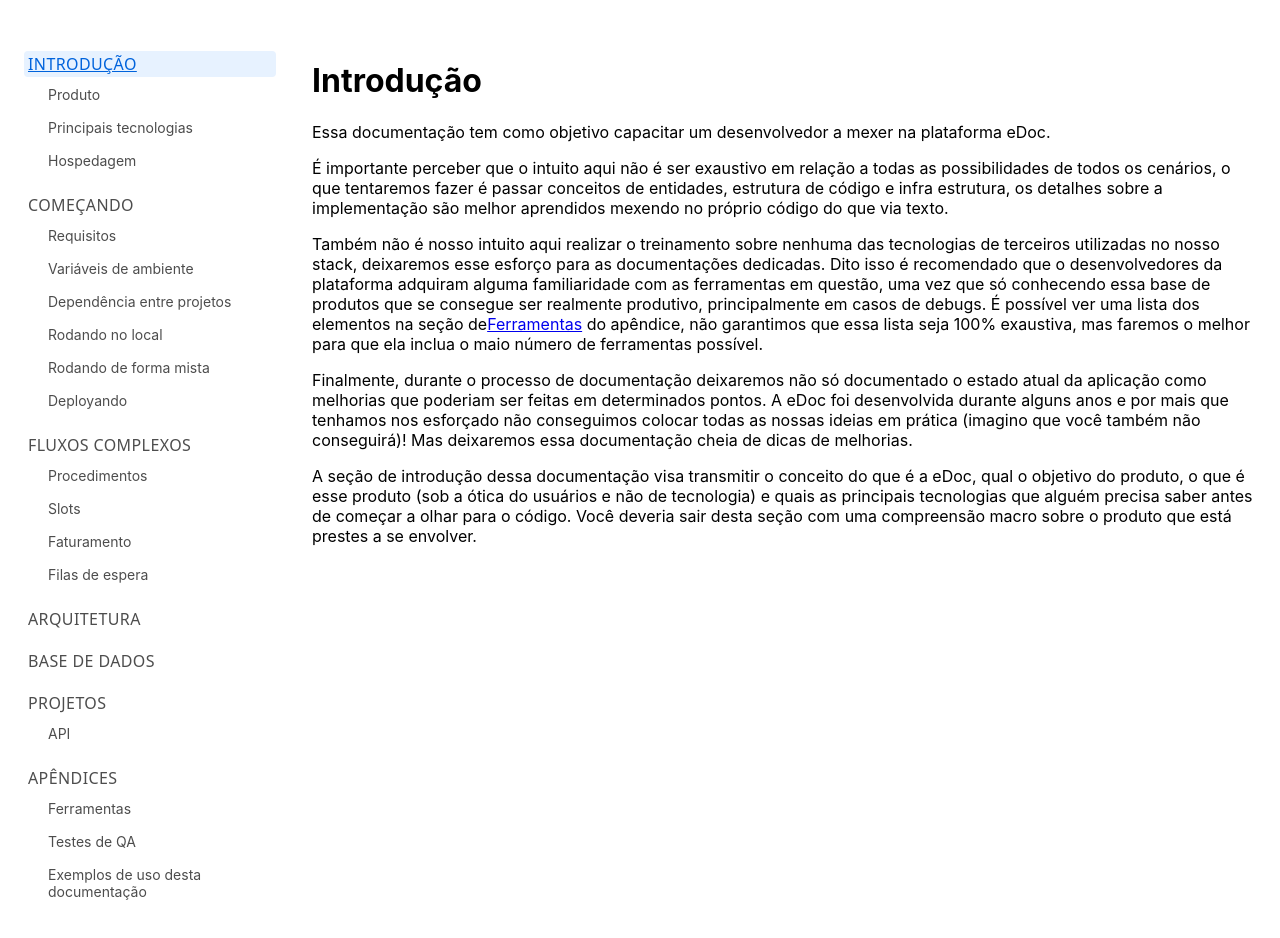
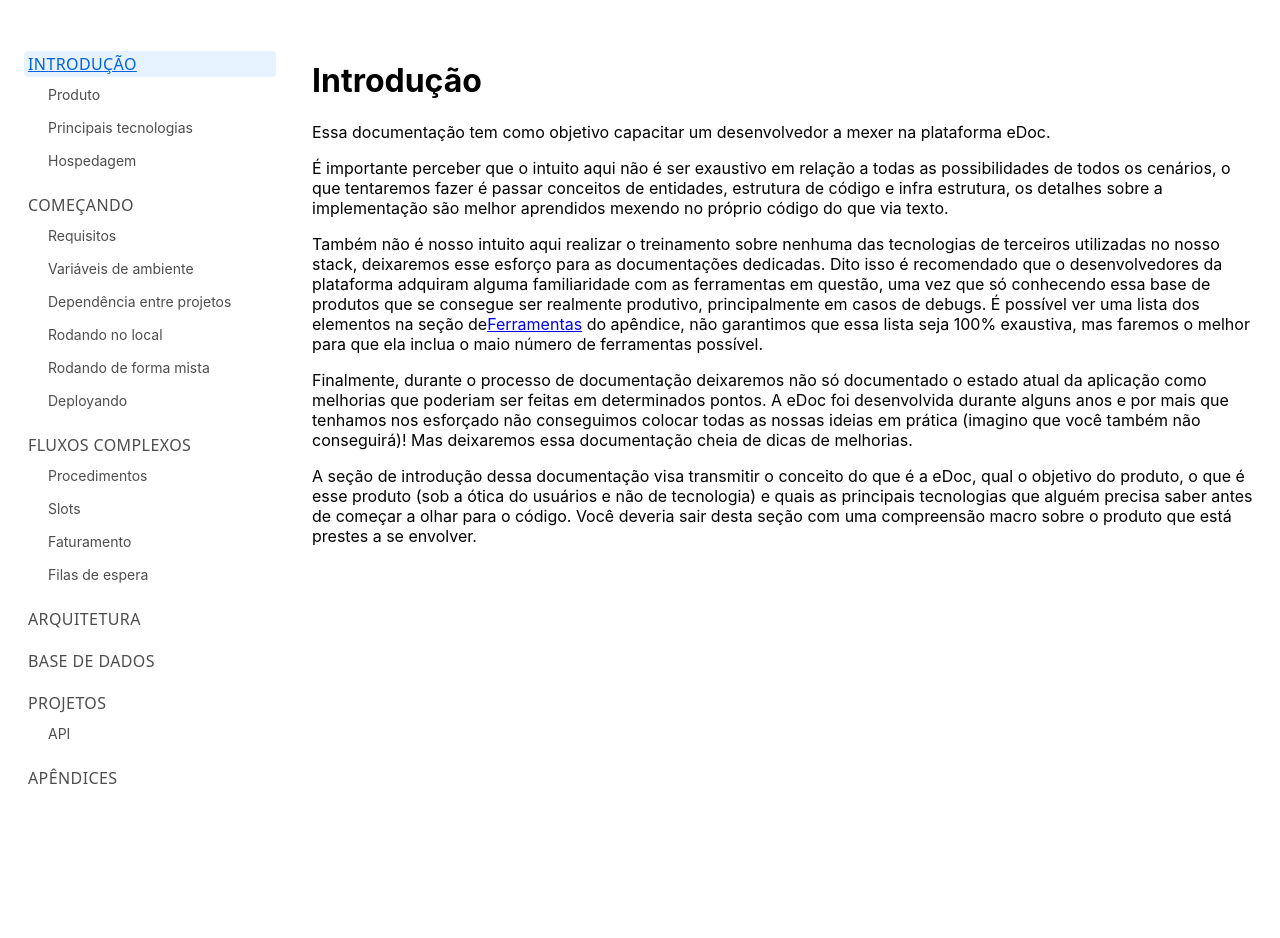
Before and after one commit to plenasaude/edoc-documentation, a React (Vite) app: page / in a window 1280 px wide. Shown: the top 938 px of the page. After the commit the page ends 800 px from the top, so only its background shows below. Built offline with nearby package versions, Linux system fonts and the light colour scheme.

Commit message:
Fix page content scroll

```diff
--- a/src/App.tsx
+++ b/src/App.tsx
@@ -36,7 +36,6 @@ import Queues from "./pages/ComplexFlows/Queues";
 
 function App() {
   return (
-    <div>
     <BrowserRouter>
       <Routes>
         <Route path="/" element={<TOC />}>
@@ -94,7 +93,6 @@ function App() {
         </Route>
       </Routes>
     </BrowserRouter>
-    </div>
   );
 }
 
--- a/src/components/Page.tsx
+++ b/src/components/Page.tsx
@@ -5,10 +5,10 @@ import styled from "styled-components";
 export function Page({ children }: { children: React.ReactNode }) {
   return (
     <PageStructure>
-      <div>{children}</div>
-      <div>
+      <Scrollable>{children}</Scrollable>
+      <Scrollable>
         <Outlet />
-      </div>
+      </Scrollable>
     </PageStructure>
   );
 }
@@ -17,4 +17,10 @@ const PageStructure = styled.div`
   display: grid;
   grid-template-columns: 300px 1fr;
   grid-template-rows: 1fr;
+  height: 100%;
 `;
+
+const Scrollable = styled.div`
+  height: 100%;
+  overflow-x: auto;
+`;
--- a/src/index.css
+++ b/src/index.css
@@ -1,13 +1,25 @@
 body {
   margin: 0;
-  font-family: -apple-system, BlinkMacSystemFont, 'Segoe UI', 'Roboto', 'Oxygen',
-    'Ubuntu', 'Cantarell', 'Fira Sans', 'Droid Sans', 'Helvetica Neue',
+  font-family: -apple-system, BlinkMacSystemFont, "Segoe UI", "Roboto", "Oxygen",
+    "Ubuntu", "Cantarell", "Fira Sans", "Droid Sans", "Helvetica Neue",
     sans-serif;
   -webkit-font-smoothing: antialiased;
   -moz-osx-font-smoothing: grayscale;
 }
 
 code {
-  font-family: source-code-pro, Menlo, Monaco, Consolas, 'Courier New',
+  font-family: source-code-pro, Menlo, Monaco, Consolas, "Courier New",
     monospace;
 }
+
+html {
+  height: 100%;
+}
+
+body {
+  height: 100%;
+}
+
+#root {
+  height: 100%;
+}
```
Lines whose indentation alone changed are shown as unchanged.
